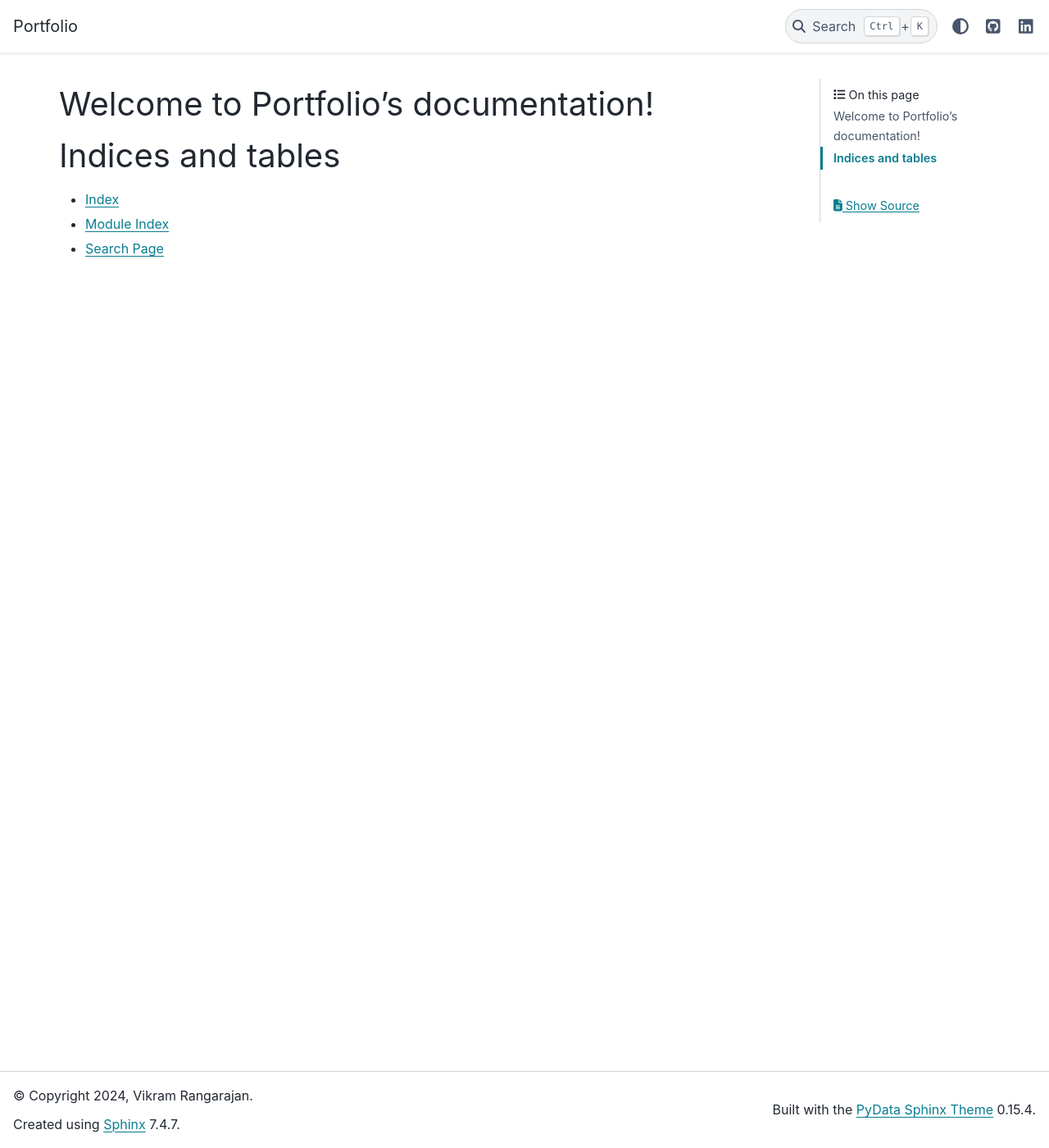
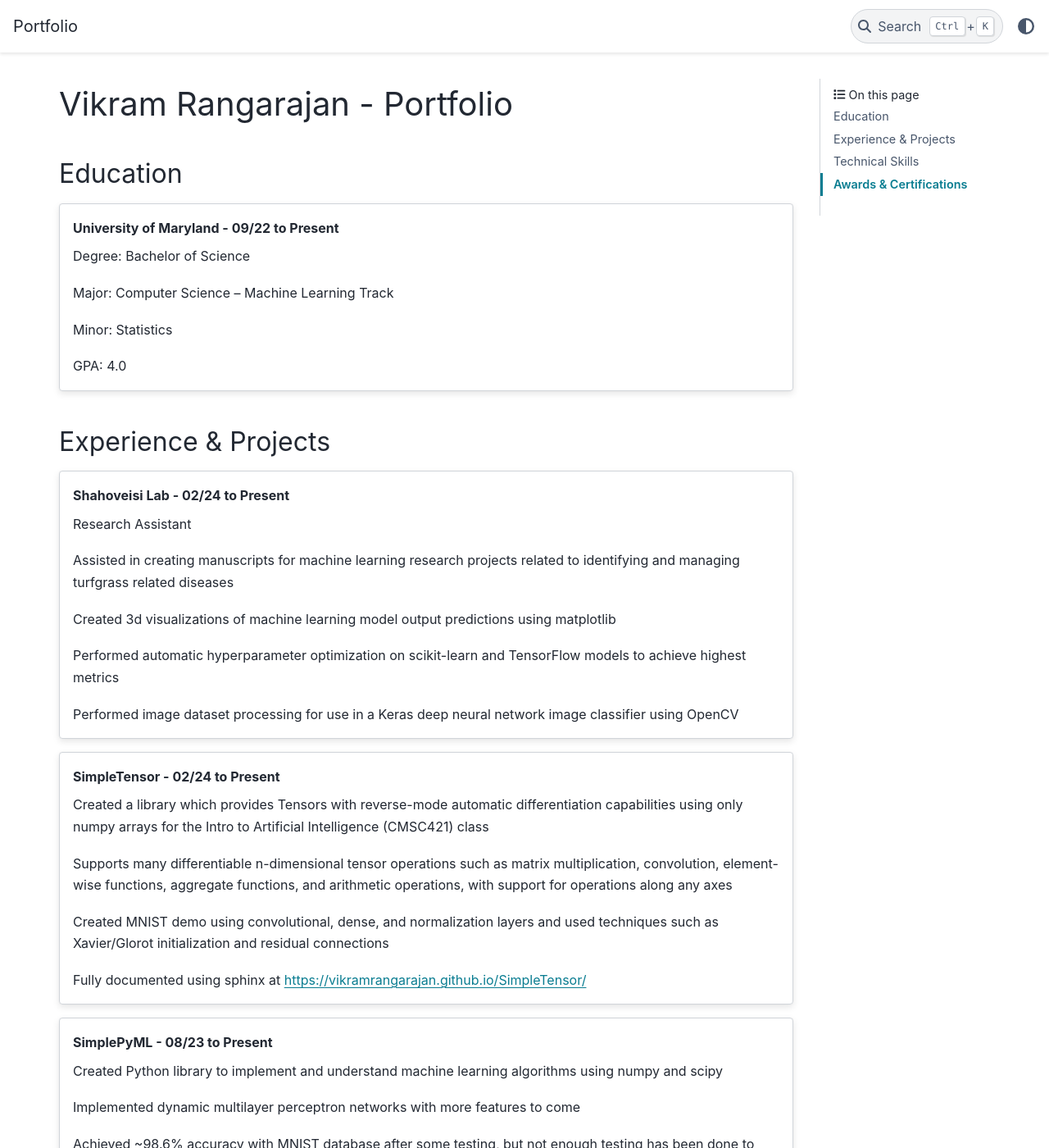
Before and after one commit to VikramRangarajan/vikramrangarajan.github.io, a Sphinx documentation site: the page built from docs/source/index.rst, in a window 1280 px wide and 1400 px high. Shown: the whole window at 82% size. Built offline with Sphinx 7.4.7 and the PyData theme 0.15.4, drawn with Linux system fonts in a browser that asks for light colours; the version number could not be read and is left out; some of the changed text lies outside the part shown.

Commit message:
Set up sphinx equivalent of resume

```diff
--- a/docs/source/conf.py
+++ b/docs/source/conf.py
@@ -1,44 +1,60 @@
-# Configuration file for the Sphinx documentation builder.
-#
-# For the full list of built-in configuration values, see the documentation:
-# https://www.sphinx-doc.org/en/master/usage/configuration.html
+import json
+from pathlib import Path
 
-# -- Project information -----------------------------------------------------
-# https://www.sphinx-doc.org/en/master/usage/configuration.html#project-information
+ROOT = Path(__file__).parent.parent.parent.absolute()
 
 project = 'Portfolio'
 copyright = '2024, Vikram Rangarajan'
 author = 'Vikram Rangarajan'
 
-# -- General configuration ---------------------------------------------------
-# https://www.sphinx-doc.org/en/master/usage/configuration.html#general-configuration
 
-extensions = []
+extensions = ["sphinx_design"]
 
 templates_path = ['_templates']
 exclude_patterns = []
 
 
 
-# -- Options for HTML output -------------------------------------------------
-# https://www.sphinx-doc.org/en/master/usage/configuration.html#options-for-html-output
+with open(ROOT / "src/portfolio/portfolio.json") as portfolio_file:
+    por = json.load(portfolio_file)
+
+info = por["current"]["info"]
+email = info["email"]
+phone = info["phone"]
+linkedin = info["linkedin"]
+github = info["github"]
 
 html_theme = "pydata_sphinx_theme"
 html_theme_options = {
     "navigation_with_keys": True,
     "navbar_end": ["theme-switcher", "navbar-icon-links"],
-    "github_url": "https://github.com/VikramRangarajan/",
+    "github_url": github,
     "logo": {
         "text": "Portfolio",
     },
-    # "navigation_depth": -1,
     "icon_links": [
         {
             "name": "LinkedIn",
-            "url": "https://www.linkedin.com/in/vikram-rangarajan/",
+            "url": linkedin,
             "icon": "fa-brands fa-linkedin",
             "type": "fontawesome",
         },
+        {
+            "name": "Email",
+            "url": f"mailto:{email}",
+            "icon": "fa-solid fa-envelope",
+            "type": "fontawesome",
+        },
+        {
+            "name": "Phone",
+            "url": f"tel:{phone}",
+            "icon": "fa-solid fa-phone",
+            "type": "fontawesome",
+        },
     ],
+    "footer_end": [],
+    "search_bar_text": "Search the Portfolio..."
 }
 html_static_path = ['_static']
+html_show_sphinx = False
+html_show_sourcelink = False
--- a/docs/source/index.rst
+++ b/docs/source/index.rst
@@ -1,20 +1,144 @@
-.. Portfolio documentation master file, created by
-   sphinx-quickstart on Mon May 27 15:49:29 2024.
-   You can adapt this file completely to your liking, but it should at least
-   contain the root `toctree` directive.
+=============================
+Vikram Rangarajan - Portfolio
+=============================
 
-Welcome to Portfolio's documentation!
-=====================================
+Education
+=========
 
-.. toctree::
-   :maxdepth: 2
-   :caption: Contents:
+.. card:: University of Maryland - 09/22 to Present
+
+	Degree: Bachelor of Science
+
+	Major: Computer Science – Machine Learning Track
+
+	Minor: Statistics
+
+	GPA: 4.0
+
+Experience & Projects
+=====================
+
+.. card:: Shahoveisi Lab - 02/24 to Present
+	:link: https://sites.google.com/view/umdturfgrasspathology/home
+
+	Research Assistant
+
+	Assisted in creating manuscripts for machine learning research projects related to identifying and managing turfgrass related diseases
+
+	Created 3d visualizations of machine learning model output predictions using matplotlib
+
+	Performed automatic hyperparameter optimization on scikit-learn and TensorFlow models to achieve highest metrics
+
+	Performed image dataset processing for use in a Keras deep neural network image classifier using OpenCV
+
+.. card:: SimpleTensor - 02/24 to Present
+	:link: https://vikramrangarajan.github.io/SimpleTensor/
 
 
 
-Indices and tables
-==================
+	Created a library which provides Tensors with reverse-mode automatic differentiation capabilities using only numpy arrays for the Intro to Artificial Intelligence (CMSC421) class
 
-* :ref:`genindex`
-* :ref:`modindex`
-* :ref:`search`
+	Supports many differentiable n-dimensional tensor operations such as matrix multiplication, convolution, element-wise functions, aggregate functions, and arithmetic operations, with support for operations along any axes
+
+	Created MNIST demo using convolutional, dense, and normalization layers and used techniques such as Xavier/Glorot initialization and residual connections
+
+	Fully documented using sphinx at https://vikramrangarajan.github.io/SimpleTensor/
+
+.. card:: SimplePyML - 08/23 to Present
+	:link: https://vikramrangarajan.github.io/simplepyml/
+
+
+
+	Created Python library to implement and understand machine learning algorithms using numpy and scipy
+
+	Implemented dynamic multilayer perceptron networks with more features to come
+
+	Achieved ~98.6% accuracy with MNIST database after some testing, but not enough testing has been done to find maximum accuracy
+
+	Successfully implemented conditional GPU acceleration using cupy
+
+	Fully documented using sphinx at https://vikramrangarajan.github.io/simplepyml
+
+.. card:: A.M. Best Rating Services - 10/23 to 01/24
+
+	Data Strategy Engineer
+
+	Responsible for transitioning workflows from Prefect to Apache Airflow
+
+	Learned to use Azure Data Factory (ADF) to transform data on the Azure Cloud Platform
+
+	Used Airflow to orchestrate pipelines on ADF and prepared Airflow features for production use such as notifications, encryption, error handling, and failsafes
+
+	Accelerated a data pipeline from 90 minutes down to 6 minutes
+
+.. card:: A.M. Best Rating Services - 06/23 to 07/24
+
+	Data Strategy & Architecture Intern
+
+	Learned to use and manage virtual machines such as Docker containers with services and WSL
+
+	Discovered Apache Airflow’s workflow management features and architecture, and presented knowledge to 7 teammates
+
+	Set up and connected to a PostgreSQL database through Airflow to insert live government weather data hourly for over 900 cities nationwide
+
+	Created an ETL pipeline in 2 weeks which automatically extracted data from oracle databases and loaded them to an Azure Data Lake with Pandas as the link
+
+	Followed the software development life cycle to create ETLs and progress them all the way through the testing environment
+
+Technical Skills
+================
+
+Programming languages
+
+.. card-carousel:: 5
+
+	.. card:: Python
+
+	.. card:: C
+
+	.. card:: Java
+
+	.. card:: OCaml
+
+	.. card:: R
+
+	.. card:: Rust
+
+	.. card:: SAS
+
+Technologies
+
+.. card-carousel:: 5
+
+	.. card:: Git
+
+	.. card:: Linux
+
+	.. card:: SQL
+
+	.. card:: Databases (Postgres, Oracle, SQL Server)
+
+	.. card:: Apache Airflow
+
+	.. card:: Docker
+
+	.. card:: TensorFlow
+
+	.. card:: PyTorch
+
+	.. card:: scikit-learn
+
+	.. card:: OpenCV
+
+	.. card:: Azure Cloud Services
+
+	.. card:: Ray Tune
+
+Awards & Certifications
+=======================
+
+.. card:: Astronomer Certification for Apache Airflow Fundamentals - 02/24
+	:link: https://www.credly.com/badges/82aab031-8123-40de-b310-0c73394b5329/public_url
+
+.. card:: UMD Computer Science Semester Academic Honors - Fall 22 - Spring 24
+	:link: https://www.credly.com/badges/82aab031-8123-40de-b310-0c73394b5329/public_url
--- a/requirements.txt
+++ b/requirements.txt
@@ -2,3 +2,4 @@
 pydata-sphinx-theme==0.15.2
 python-docx==1.1.2
 ruff==0.4.5
+sphinx-design==0.5.0
```
Also changed, not shown: 2 other files.
